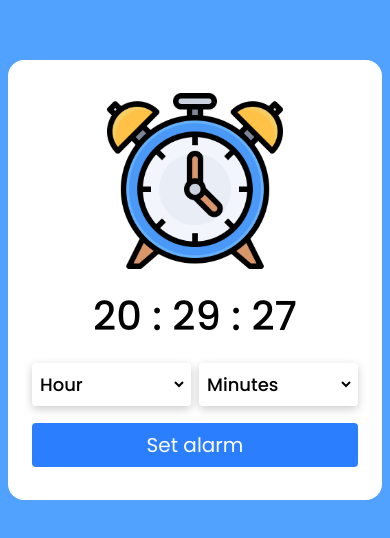
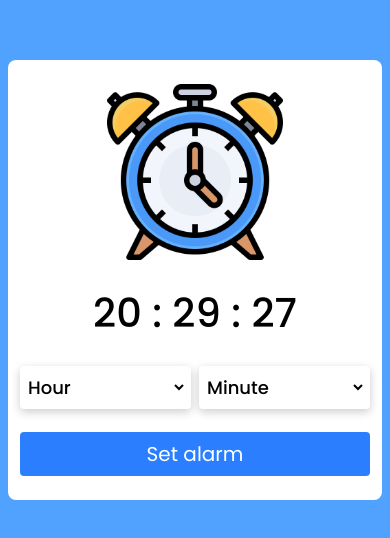
Before and after one commit to 01mehran/alarm-clock, a React (Vite) app: page / in a window 390 px wide. Shown: the part 142-680 px from the top of the page. Built offline with nearby package versions, Linux system fonts and the light colour scheme.

Commit message:
feat: move select/options to separate component

```diff
--- /dev/null
+++ b/src/components/TimeSelect.tsx
@@ -0,0 +1,40 @@
+interface ISelectTime {
+  value: string;
+  onChange: (value: string) => void;
+  disabled?: boolean;
+  type: string;
+}
+
+const TimeSelect = ({
+  value,
+  onChange,
+  disabled = false,
+  type,
+}: ISelectTime) => {
+  const items = type === 'hour' ? 24 : 60;
+  const label = type === 'hour' ? 'Hour' : 'Minute';
+
+  return (
+    <div className="control-wrapper">
+      <select
+        className={`selectEl ${disabled ? 'pointer-events-none opacity-50' : ''}`}
+        onChange={(e) => onChange(e.target.value)}
+        value={value}
+      >
+        <option defaultValue={label} hidden>
+          {label}
+        </option>
+        {Array.from({ length: items }, (_, i) => {
+          const formattedValue = i.toString().padStart(2, '0');
+          return (
+            <option value={formattedValue} key={formattedValue}>
+              {formattedValue}
+            </option>
+          );
+        })}
+      </select>
+    </div>
+  );
+};
+
+export default TimeSelect;
--- a/src/pages/Home.tsx
+++ b/src/pages/Home.tsx
@@ -6,6 +6,7 @@ import { FormatTime } from '../utils/FormatTime';
 
 // images
 import clock from '../assets/images/clock.png';
+import TimeSelect from '../components/TimeSelect';
 
 function Home() {
   const [time, setTime] = useState<string>('');
@@ -67,7 +68,7 @@ function Home() {
 
   return (
     <main className="small:px-0 flex h-dvh items-center justify-center bg-blue-400 px-2">
-      <section className="relative flex h-110 w-full max-w-120 flex-col items-center justify-around rounded-2xl bg-white p-6">
+      <section className="relative flex h-110 w-full max-w-120 flex-col items-center justify-around rounded-lg bg-white p-3 sm:p-6">
         <header>
           <figure className="mx-auto w-44">
             <img
@@ -87,46 +88,21 @@ function Home() {
 
         <article className="flex w-full space-x-2">
           {/* Hours */}
-          <div className="control-wrapper">
-            <select
-              className={`selectEl ${alarmSet ? 'pointer-events-none opacity-50' : ''}`}
-              onChange={(e) => setSelectedHour(e.target.value)}
-              value={selectedHour}
-            >
-              <option defaultValue="Hour" hidden>
-                Hour
-              </option>
-              {Array.from({ length: 24 }, (_, i) => {
-                const hour = FormatTime(i);
-                return (
-                  <option value={hour} key={hour}>
-                    {hour.toString().padStart(2, '0')}
-                  </option>
-                );
-              })}
-            </select>
-          </div>
+
+          <TimeSelect
+            onChange={setSelectedHour}
+            type="hour"
+            disabled={alarmSet}
+            value={selectedHour}
+          />
 
           {/* Minutes */}
-          <div className="control-wrapper">
-            <select
-              className={`selectEl selectEl ${alarmSet ? 'pointer-events-none opacity-50' : ''}`}
-              onChange={(e) => setSelectedMinutes(e.target.value)}
-              value={selectedMinutes}
-            >
-              <option defaultValue="Minutes" hidden>
-                Minutes
-              </option>
-              {Array.from({ length: 60 }, (_, i) => {
-                const minute = FormatTime(i);
-                return (
-                  <option value={minute} key={minute}>
-                    {minute.toString().padStart(2, '0')}
-                  </option>
-                );
-              })}
-            </select>
-          </div>
+          <TimeSelect
+            onChange={setSelectedMinutes}
+            type="minutes"
+            value={selectedMinutes}
+            disabled={alarmSet}
+          />
         </article>
 
         <button
```
